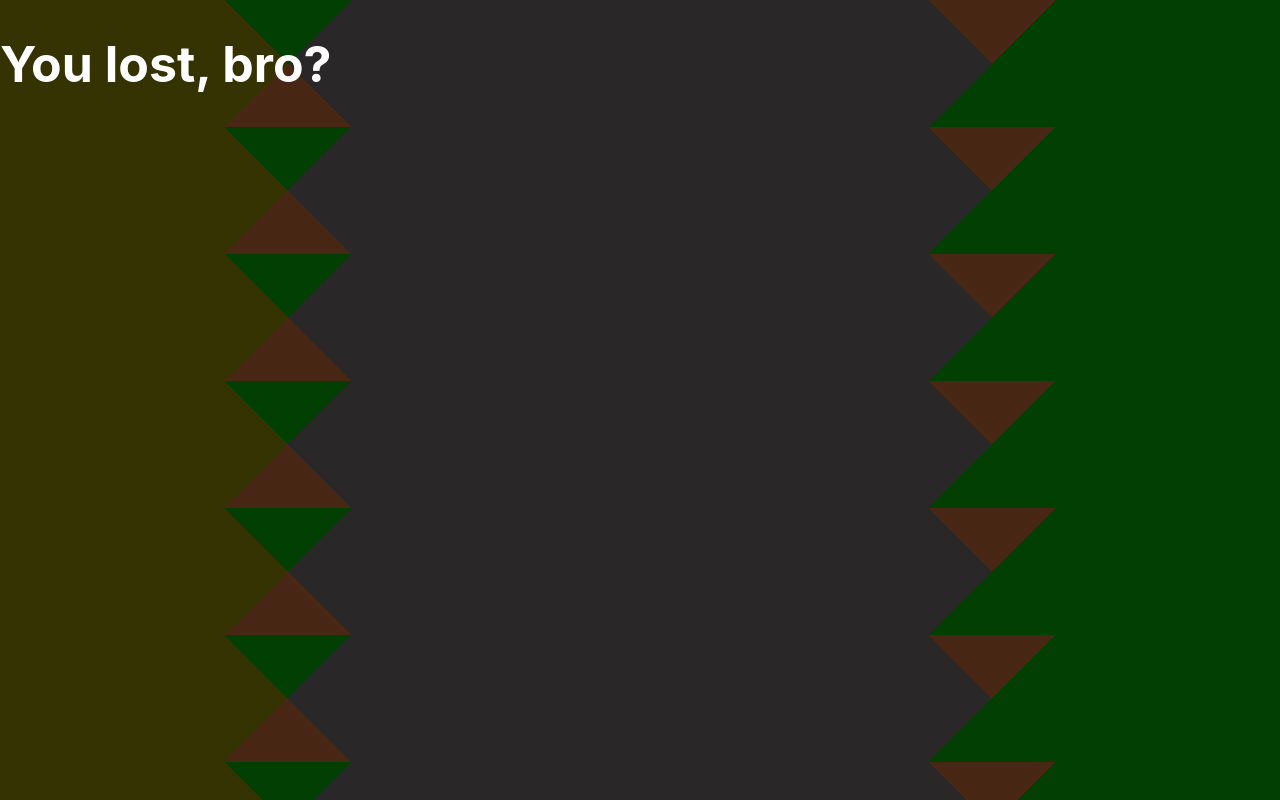
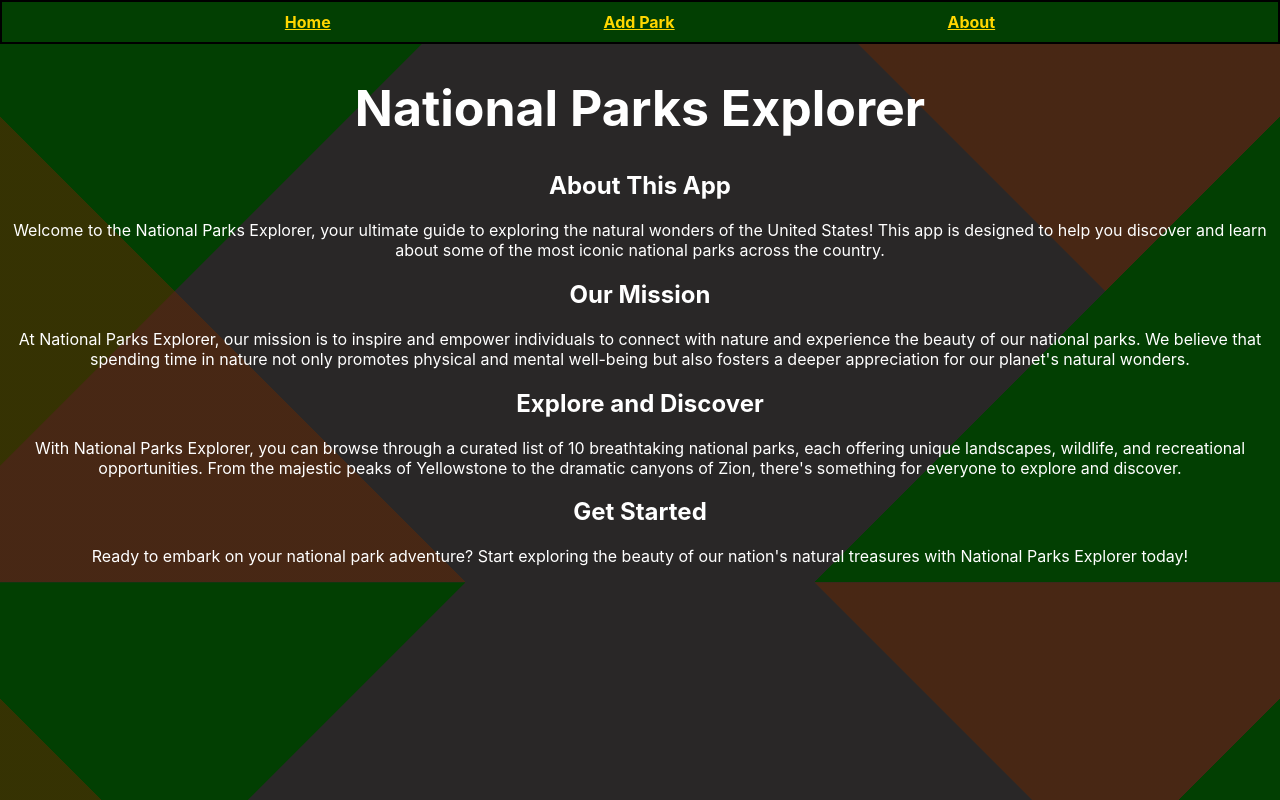
Before and after one commit to kharbour22/National-Parks-Project, a React (Create React App) app: page /about in a window 1280 px wide. Before the commit this address had no page. Built offline with nearby package versions, Linux system fonts and the light colour scheme; data requests are answered from the project's data file.

Commit message:
Changed the about me section to an about section

```diff
--- a/db.json
+++ b/db.json
@@ -120,6 +120,5 @@
       ],
       "description": "Experience the rugged beauty of Canyonlands National Park, where towering mesas, deep canyons, and stunning arches await. Whether you're hiking to panoramic viewpoints or stargazing under the desert sky, Canyonlands promises an adventure like no other!"
     }
-
   ]
 }
--- a/src/components/About.js
+++ b/src/components/About.js
@@ -1,6 +1,15 @@
 function About(){
     return (
-        <div><h1>Blah blah blah. I'm not that cool...</h1></div>
+        <div>
+          <h2>About This App</h2>
+<p>Welcome to the National Parks Explorer, your ultimate guide to exploring the natural wonders of the United States! This app is designed to help you discover and learn about some of the most iconic national parks across the country.</p>
+<h2>Our Mission</h2>
+<p>At National Parks Explorer, our mission is to inspire and empower individuals to connect with nature and experience the beauty of our national parks. We believe that spending time in nature not only promotes physical and mental well-being but also fosters a deeper appreciation for our planet's natural wonders.</p>
+<h2>Explore and Discover</h2>
+<p>With National Parks Explorer, you can browse through a curated list of 10 breathtaking national parks, each offering unique landscapes, wildlife, and recreational opportunities. From the majestic peaks of Yellowstone to the dramatic canyons of Zion, there's something for everyone to explore and discover.</p>
+<h2>Get Started</h2>
+<p>Ready to embark on your national park adventure? Start exploring the beauty of our nation's natural treasures with National Parks Explorer today!</p>
+        </div>
     )
 }
 
--- a/src/components/App.js
+++ b/src/components/App.js
@@ -12,6 +12,7 @@ function App() {
     .then(response => response.json())
     .then(parksData => setParks(parksData))
   }, [])
+
 
   function addPark(newPark){
 
@@ -28,13 +29,11 @@ function App() {
 
   }
 
-  console.log(parks)
 
   return (
     <div className="App">
       <NavBar/>
       <h1>National Parks Explorer</h1>
-      <p>Have you always been interested in traveling our nation's National Parks but don't know where to start? National Parks Explorer provides suggestions for where to start based off your current location or favorite activities. You can mark off completed adventures and even add some more national parks to explore!</p>
 
       <Outlet context={{parks: parks, addPark: addPark}}/>
     </div>
--- a/src/components/NavBar.js
+++ b/src/components/NavBar.js
@@ -6,7 +6,7 @@ function NavBar(){
         <nav style={{ backgroundColor: '#023f02', textAlign: 'left', border: '2px solid black', padding: '10px', display: 'flex', justifyContent: 'space-evenly'  }}>
             <NavLink to= "/" style={{ color: 'gold', fontWeight: 'bold' }}>Home</NavLink>
             <NavLink to= "/add_park" style={{ color: 'gold', fontWeight: 'bold' }}>Add Park</NavLink>
-            <NavLink to= "about_me" style={{ color: 'gold', fontWeight: 'bold' }}>About Me</NavLink>
+            <NavLink to= "/about" style={{ color: 'gold', fontWeight: 'bold' }}>About</NavLink>
         </nav>
     )
 }
--- a/src/components/NewParkForm.js
+++ b/src/components/NewParkForm.js
@@ -35,6 +35,8 @@ function NewParkForm(){
 
 
     return (
+        <div>
+              <h3>Add a new park to explore!</h3>
         <form onSubmit={handleSubmit}>
             <label>Name:</label>
           <input onChange={updatedFormData} type="text" name= "name" placeholder="Add the parks name here!" value={formData.name}/>
@@ -53,6 +55,7 @@ function NewParkForm(){
           <br/>
           <button type="submit">Add Park</button>
         </form>
+        </div>
     )
 }
 export default NewParkForm
--- a/src/components/ParkList.js
+++ b/src/components/ParkList.js
@@ -1,5 +1,6 @@
 import { useOutletContext } from "react-router-dom"
 import Park from "./Park"
+
 
 
 function ParkList(){
@@ -11,7 +12,7 @@ function ParkList(){
       })
 
     return(
-    <ul>{parkComponents}</ul>
+      <><div><p>Have you always been interested in traveling our nation's national parks but don't know where to start? National Parks Explorer provides suggestions for where to start based off your current location or favorite activities. You can mark off completed adventures and even add some more national parks to explore!</p></div><ul>{parkComponents}</ul></>
     )
 }
 export default ParkList
--- a/src/index.js
+++ b/src/index.js
@@ -25,7 +25,7 @@ const router = createBrowserRouter([
         element: <NewParkForm/>
       },
       {
-        path: "/about_me",
+        path: "/about",
         element: <About/>
       }
     ]
```
